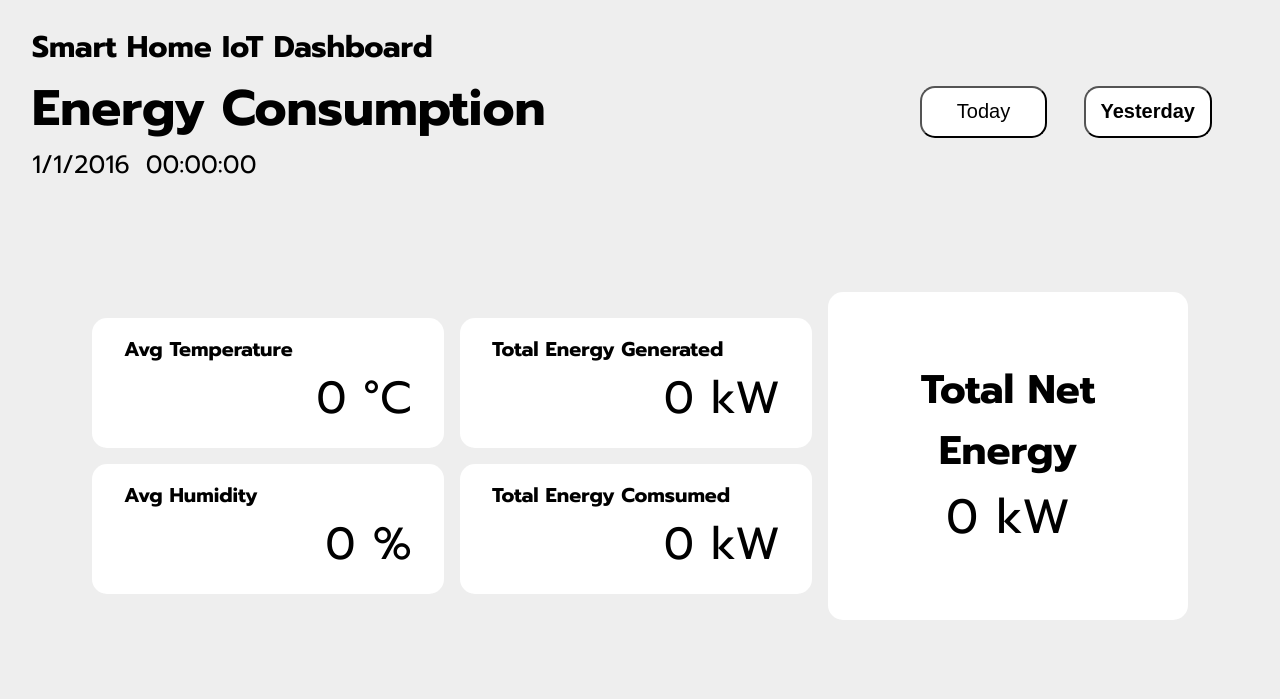
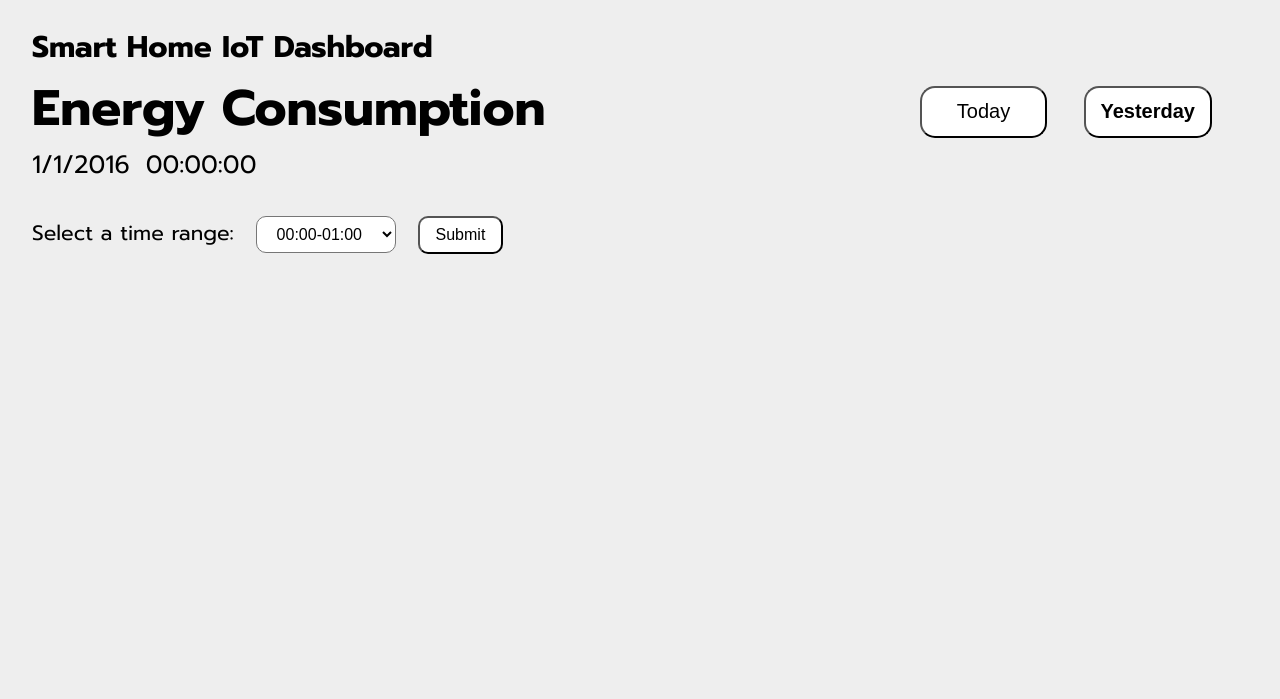
Before and after one commit to NapathsaraPinthong/IoT-Dashboard, a plain HTML site: page webPage/history.html in a window 1280 px wide. Drawn offline with nearby package versions, Linux system fonts and the light colour scheme; no server answers.

Commit message:
feat: select time range

```diff
--- a/webPage/history.html
+++ b/webPage/history.html
@@ -1,5 +1,6 @@
 <!DOCTYPE html>
 <html lang="en">
+
 <head>
     <meta charset="UTF-8">
     <meta name="viewport" content="width=device-width, initial-scale=1.0">
@@ -22,8 +23,38 @@
             <button id="ytd-btn" class="bold">Yesterday</button>
         </div>
     </div>
+    <div class="time-div">
+        <label for="timeSelect">Select a time range:</label>
+        <select id="timeSelect" class="btn">
+            <option value="0">00:00-01:00</option>
+            <option value="1">01:00-02:00</option>
+            <option value="2">02:00-03:00</option>
+            <option value="3">03:00-04:00</option>
+            <option value="4">04:00-05:00</option>
+            <option value="5">05:00-06:00</option>
+            <option value="6">06:00-07:00</option>
+            <option value="7">07:00-08:00</option>
+            <option value="8">08:00-09:00</option>
+            <option value="9">09:00-10:00</option>
+            <option value="10">10:00-11:00</option>
+            <option value="11">11:00-12:00</option>
+            <option value="12">12:00-13:00</option>
+            <option value="13">13:00-14:00</option>
+            <option value="14">14:00-15:00</option>
+            <option value="15">15:00-16:00</option>
+            <option value="16">16:00-17:00</option>
+            <option value="17">17:00-18:00</option>
+            <option value="18">18:00-19:00</option>
+            <option value="19">19:00-20:00</option>
+            <option value="20">20:00-21:00</option>
+            <option value="21">21:00-22:00</option>
+            <option value="22">22:00-23:00</option>
+            <option value="23">23:00-00:00</option>
+        </select>
+        <button id="time-submit" class="btn">Submit</button>
+    </div>
 
-
+    <!--
     <div class="board">
         <div class="leftBoard">
             <div class="data-box">
@@ -50,7 +81,10 @@
             </div>
         </div>
     </div>
+    -->
+
 
     <script type="module" src="history.js"></script>
 </body>
+
 </html>
--- a/webPage/history.js
+++ b/webPage/history.js
@@ -20,6 +20,7 @@ const analytics = getAnalytics(app);
 const db = getFirestore(app);
 const archiveCol = collection(db, 'archive');
 
+
 // Collection of data
 const tempList = [];
 const humidList = [];
@@ -27,7 +28,7 @@ const genList = [];
 const useList = [];
 const netList = [];
 var date = "";
-var time = "";
+var queryTime = "";
 
 // Calculating Data
 function AvgData(list) {
@@ -40,6 +41,20 @@ function SumData(list) {
     return sum
 }
 
+//Select time duration
+function getSelectedTime() {
+    // Get the selected value from the dropdown
+    var select = document.getElementById("timeSelect");
+    var selectedTime = select.options[select.selectedIndex].value;
+
+    // Format the selected value as "2016-06-01_{value}"
+    queryTime = "2016-06-01_" + selectedTime;
+
+    // Display the result
+    var time_div = document.getElementById("time-value");
+    time_div.textContent = select.options[select.selectedIndex].innerHTML;
+    console.log(queryTime);
+}
 
 // Showing data on webpage
 function ShowData(list, divID, postfix) {
@@ -87,7 +102,7 @@ function decompressGzip(gzipData) {
 }
 
 
-
+/*
 
 // Retrieving Data
 function FetchData(docId) {
@@ -107,9 +122,6 @@ function FetchData(docId) {
                 //console.log(decomData[0].humidity);
 
 
-
-
-                /*
                 tempList.push(decomData.temperature);
                 humidList.push(decomData.humidity);
                 genList.push(decomData.gen);
@@ -128,7 +140,7 @@ function FetchData(docId) {
                 const time_div = document.getElementById("time-value");
                 date_div.innerHTML = date;
                 time_div.innerHTML = time;
-                */
+
 
             } else {
                 console.log("No data field found in the document.");
@@ -144,5 +156,9 @@ function FetchData(docId) {
 
 }
 
-const yesterdayId = "2016-06-01_0";
-FetchData(yesterdayId);
+FetchData(queryTime);
+
+*/
+
+const time_btn = document.getElementById('time-submit');
+time_btn.addEventListener('click', getSelectedTime);
--- a/webPage/style.css
+++ b/webPage/style.css
@@ -122,3 +122,19 @@ a {
     text-decoration: none;
     color: black;
 }
+
+.btn {
+    padding: 0.5rem 1rem;
+    background-color: #fff;
+    border-radius: 10px;
+    font-size: 1rem;
+    margin-left: 1rem;
+}
+
+.time-div {
+    padding: 0 1rem;
+}
+
+.time-div label {
+    font-size: 1.3rem;
+}
```
